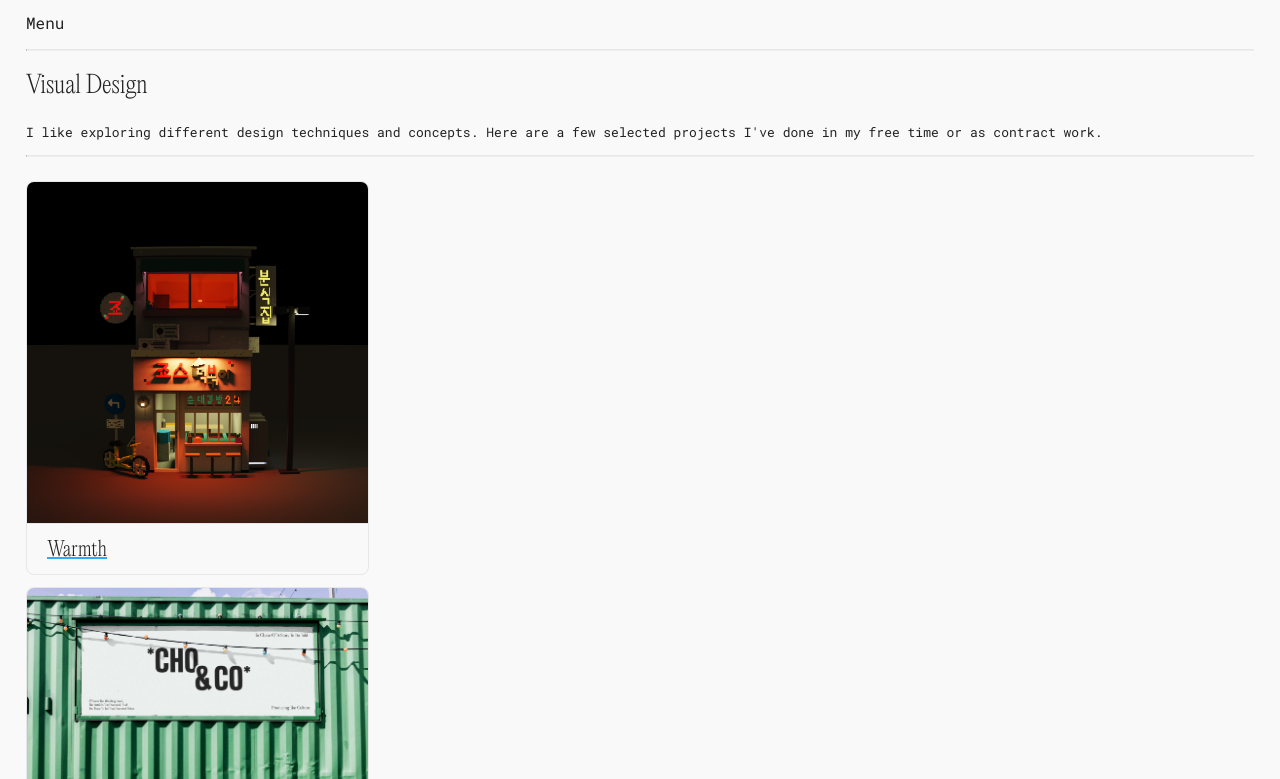
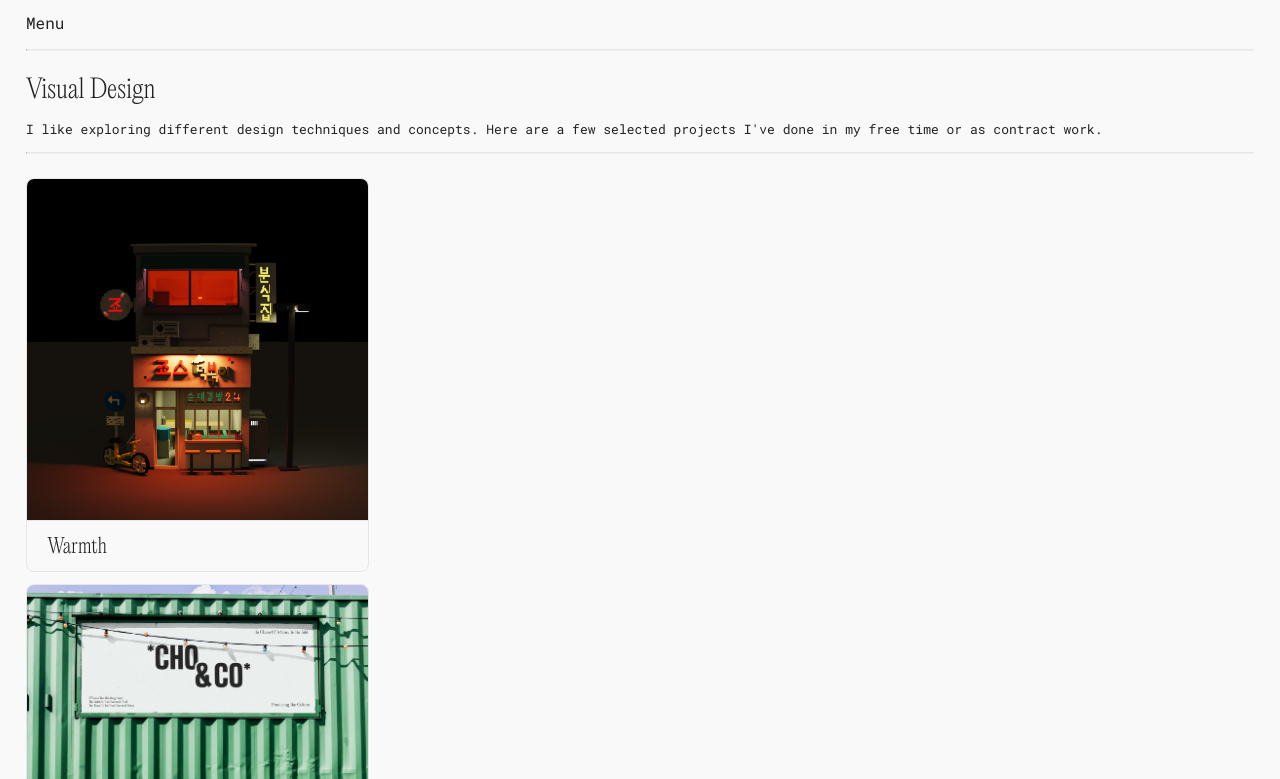
Before and after one commit to bettys-sk/idm221-bs3365, a plain HTML site: page visual-design.html in a window 1280 px wide. Shown: the part 21-800 px from the top of the page. Drawn offline with Linux system fonts and the light colour scheme.

Commit message:
css-update

```diff
--- a/css/screen.css
+++ b/css/screen.css
@@ -41,7 +41,7 @@ body {
 
 h1{
     font-family: PP Editorial New, 'Times New Roman', Times, serif;
-    font-weight: lighter;
+    font-weight: 100;
     font-size: 2rem;
     line-height: 41px;
     color: var(--primary-color-light);
@@ -51,9 +51,10 @@ h1{
 h2{
     font-family: PP Editorial New, 'Times New Roman', Times, serif;
     font-weight: lighter;
-    font-size: 1.5rem;
+    font-size: 1.6rem;
     line-height: 31px;
     color: var(--primary-color-light);
+    margin: 24px 0px 8px 0px;
 }
 
 h3{
@@ -99,6 +100,11 @@ hr{
 
 a {
     color: var(--highlight-color-light);
+}
+
+.carda {
+    color: var(--primary-color-light);
+    text-decoration: none;
 }
 
 nav {
```
